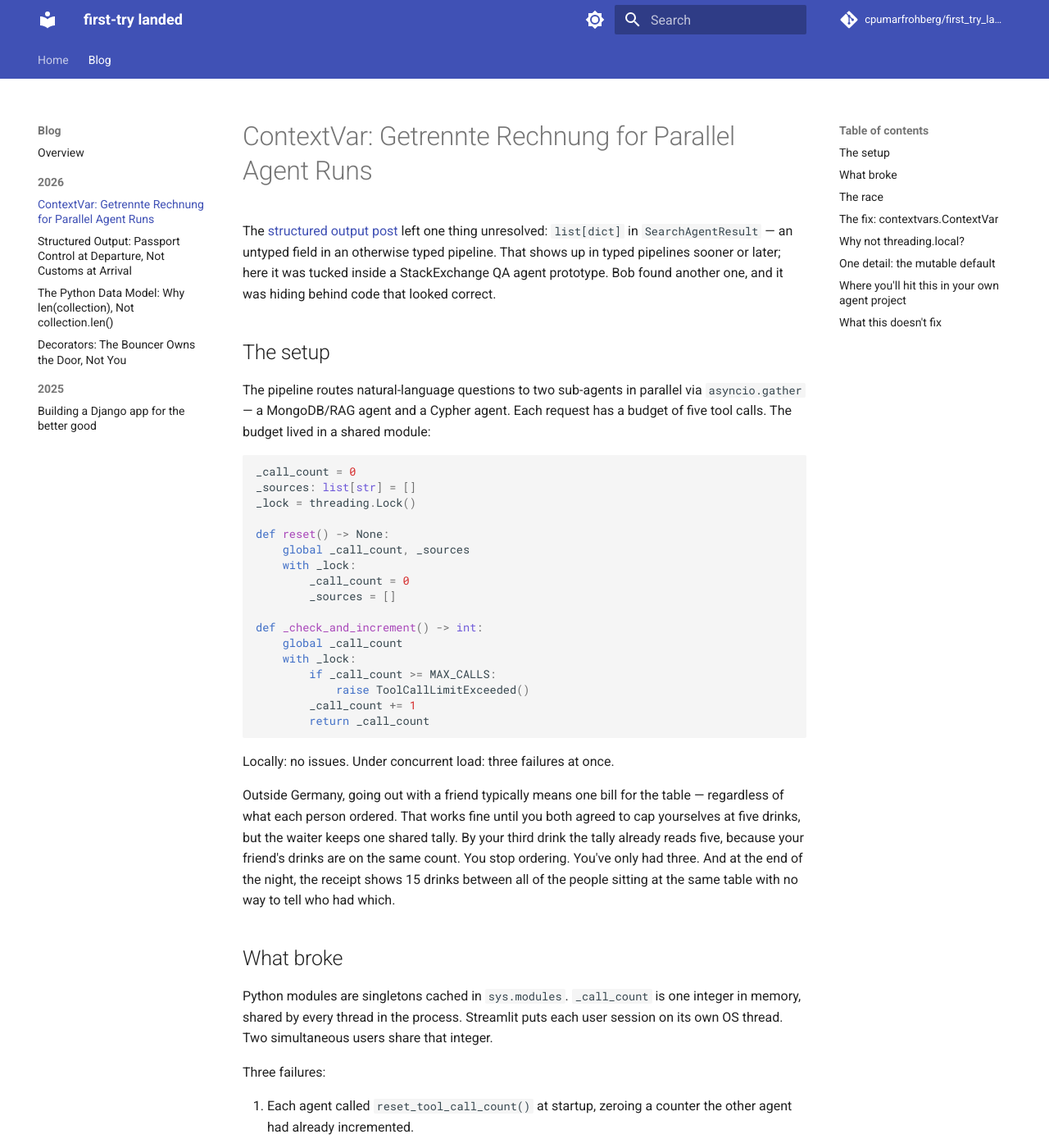
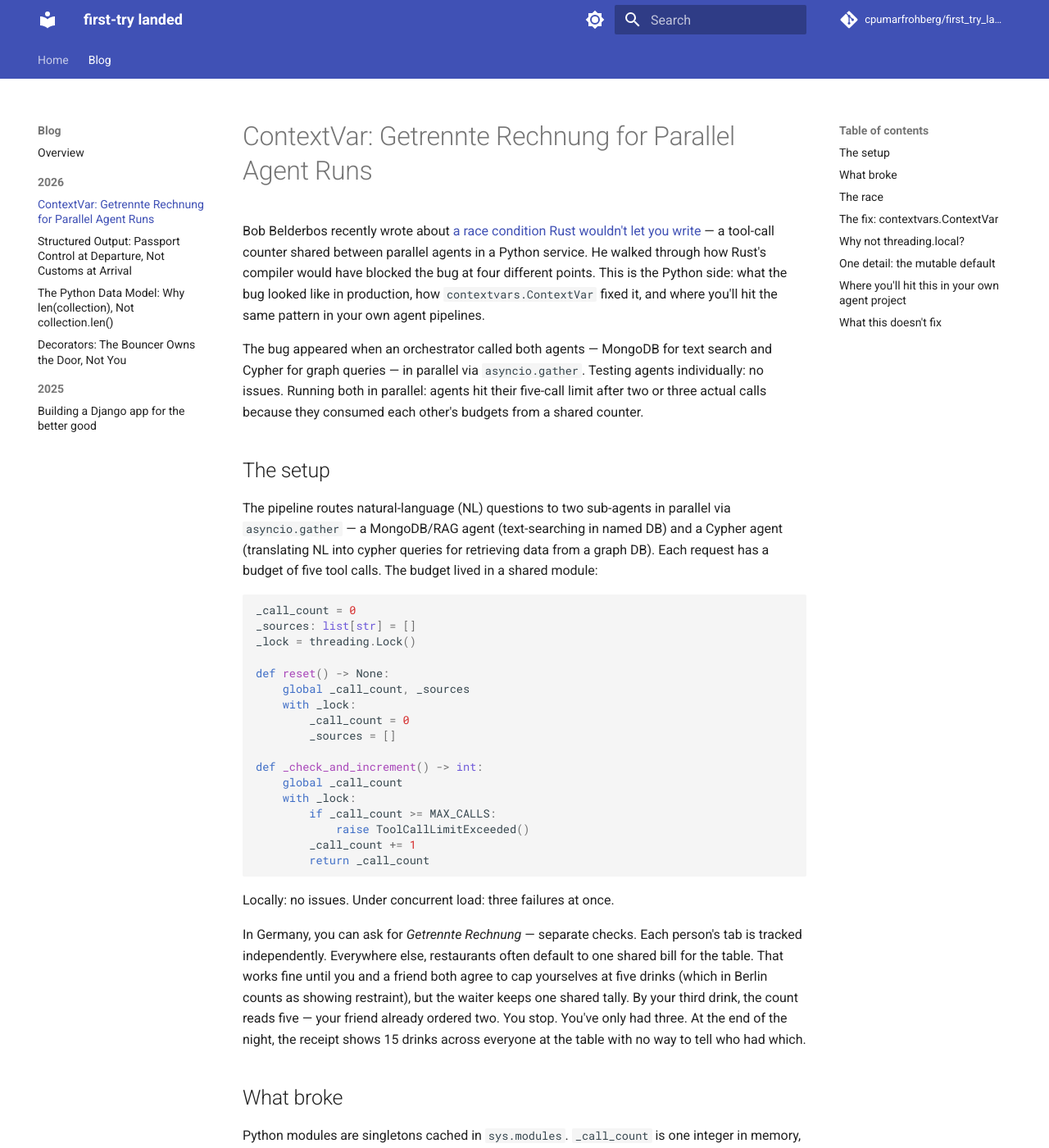
Before and after one commit to cpumarfrohberg/first_try_landed, an MkDocs documentation site: the page built from docs/blog/posts/contextvars.md, in a window 1280 px wide and 1400 px high. Shown: the whole window at 82% size. Built offline with MkDocs 1.6.1 and Material for MkDocs 9.7.7, drawn with Linux system fonts in a browser that asks for light colours; comment, search, counter and statistics services are not loaded; some of the changed text lies outside the part shown.

Commit message:
contextvars-post: update intro, extro, analogies and comparison between  and encapsulation of agents

````diff
--- a/docs/blog/posts/contextvars.md
+++ b/docs/blog/posts/contextvars.md
@@ -1,10 +1,12 @@
 # ContextVar: Getrennte Rechnung for Parallel Agent Runs
 
-The [structured output post](https://cpumarfrohberg.github.io/first_try_landed/blog/posts/structured_output_and_contracts/) left one thing unresolved: `list[dict]` in `SearchAgentResult` — an untyped field in an otherwise typed pipeline. That shows up in typed pipelines sooner or later; here it was tucked inside a StackExchange QA agent prototype. Bob found another one, and it was hiding behind code that looked correct.
+Bob Belderbos recently wrote about [a race condition Rust wouldn't let you write](https://belderbos.dev/blog/race-condition-rust-wouldnt-let-me-write/) — a tool-call counter shared between parallel agents in a Python service. He walked through how Rust's compiler would have blocked the bug at four different points. This is the Python side: what the bug looked like in production, how `contextvars.ContextVar` fixed it, and where you'll hit the same pattern in your own agent pipelines.
+
+The bug appeared when an orchestrator called both agents — MongoDB for text search and Cypher for graph queries — in parallel via `asyncio.gather`. Testing agents individually: no issues. Running both in parallel: agents hit their five-call limit after two or three actual calls because they consumed each other's budgets from a shared counter.
 
 ## The setup
 
-The pipeline routes natural-language questions to two sub-agents in parallel via `asyncio.gather` — a MongoDB/RAG agent and a Cypher agent. Each request has a budget of five tool calls. The budget lived in a shared module:
+The pipeline routes natural-language (NL) questions to two sub-agents in parallel via `asyncio.gather` — a MongoDB/RAG agent (text-searching in named DB) and a Cypher agent (translating NL into cypher queries for retrieving data from a graph DB). Each request has a budget of five tool calls. The budget lived in a shared module:
 
 ```python
 _call_count = 0
@@ -28,7 +30,7 @@ def _check_and_increment() -> int:
 
 Locally: no issues. Under concurrent load: three failures at once.
 
-Outside Germany, going out with a friend typically means one bill for the table — regardless of what each person ordered. That works fine until you both agreed to cap yourselves at five drinks, but the waiter keeps one shared tally. By your third drink the tally already reads five, because your friend's drinks are on the same count. You stop ordering. You've only had three. And at the end of the night, the receipt shows 15 drinks between all of the people sitting at the same table with no way to tell who had which.
+In Germany, you can ask for *Getrennte Rechnung* — separate checks. Each person's tab is tracked independently. Everywhere else, restaurants often default to one shared bill for the table. That works fine until you and a friend both agree to cap yourselves at five drinks (which in Berlin counts as showing restraint), but the waiter keeps one shared tally. By your third drink, the count reads five — your friend already ordered two. You stop. You've only had three. At the end of the night, the receipt shows 15 drinks across everyone at the table with no way to tell who had which.
 
 ## What broke
 
@@ -102,9 +104,11 @@ flowchart LR
 
 ## Why not `threading.local`?
 
-`threading.local` gives isolation per OS thread — that would have separated the two Streamlit users. But all asyncio Tasks run on the same OS thread. Two parallel agents within one user's request still share a `threading.local` value.
+`threading.local` gives isolation per OS thread — that would have separated the two Streamlit users. But **all asyncio Tasks run on the same OS thread**. When `asyncio.gather` runs both agents in parallel, they're separate Tasks on a single thread. Two parallel agents within one user's request still share a `threading.local` value.
 
-If `threading.local` were enough, a single user running both agents in parallel would be safe. The reproduction shows it isn't — the race happens within one request, not just across users.
+This is the key distinction: `asyncio.gather` creates separate execution contexts (Tasks) without creating separate threads. `threading.local` can't distinguish between them.
+
+If `threading.local` were enough, a single user running both agents in parallel would be safe. The reproduction shows it isn't — the race happens within one request via `asyncio.gather`, not just across users.
 
 Moving to separate tables at the same restaurant doesn't help if the waiter still keeps one tally for the whole floor.
 
@@ -135,9 +139,38 @@ If your agent has any of these and the state lives at module scope, the bug is t
 
 ## What this doesn't fix
 
-`ContextVar` isolates per-task state. It doesn't address the design issue the bug exposed: tool-call tracking as module-level globals is fragile regardless of the isolation mechanism. The next step is to move the budget into an explicit object passed to each agent at construction — state that lives where it belongs, not at module scope.
+`ContextVar` isolates per-task state. It doesn't address module-level globals. Why not move the budget into a class?
 
-*Getrennte Rechnung* means each person tracks their own tab. It doesn't mean the restaurant has a working point-of-sale system.
+```python
+class ToolCallBudget:
+    def __init__(self, max_calls: int = 5):
+        self.count = 0
+        self.sources: list[str] = []
+
+    def check_and_increment(self) -> int:
+        if self.count >= self.max_calls:
+            raise ToolCallLimitExceeded()
+        self.count += 1
+        return self.count
+```
+
+That works if you create a new agent per request:
+
+```python
+agent = MongoDBSearchAgent(budget=ToolCallBudget())
+result = await agent.query(question)
+```
+
+But most agent architectures reuse the same agent instance across requests — initialization is expensive (model loading, connections, prompt compilation). The budget is per-request, not per-agent-instance. You'd need to thread it through every `query()` call and every tool:
+
+```python
+async def query(self, question: str, budget: ToolCallBudget):
+    await some_tool(question, budget)  # now every tool signature changes
+```
+
+If tools access the budget from many places, that's significant refactoring. `ContextVar` is appropriate here because the state is request-scoped but the agent is singleton-scoped. It's not a workaround; it's the right model for implicit per-request context in a shared-instance architecture.
+
+*Getrennte Rechnung* is the right model when the waiter (agent) serves many tables (requests) — you need per-table isolation, not a separate waiter for each table.
 
 ---
 
````
